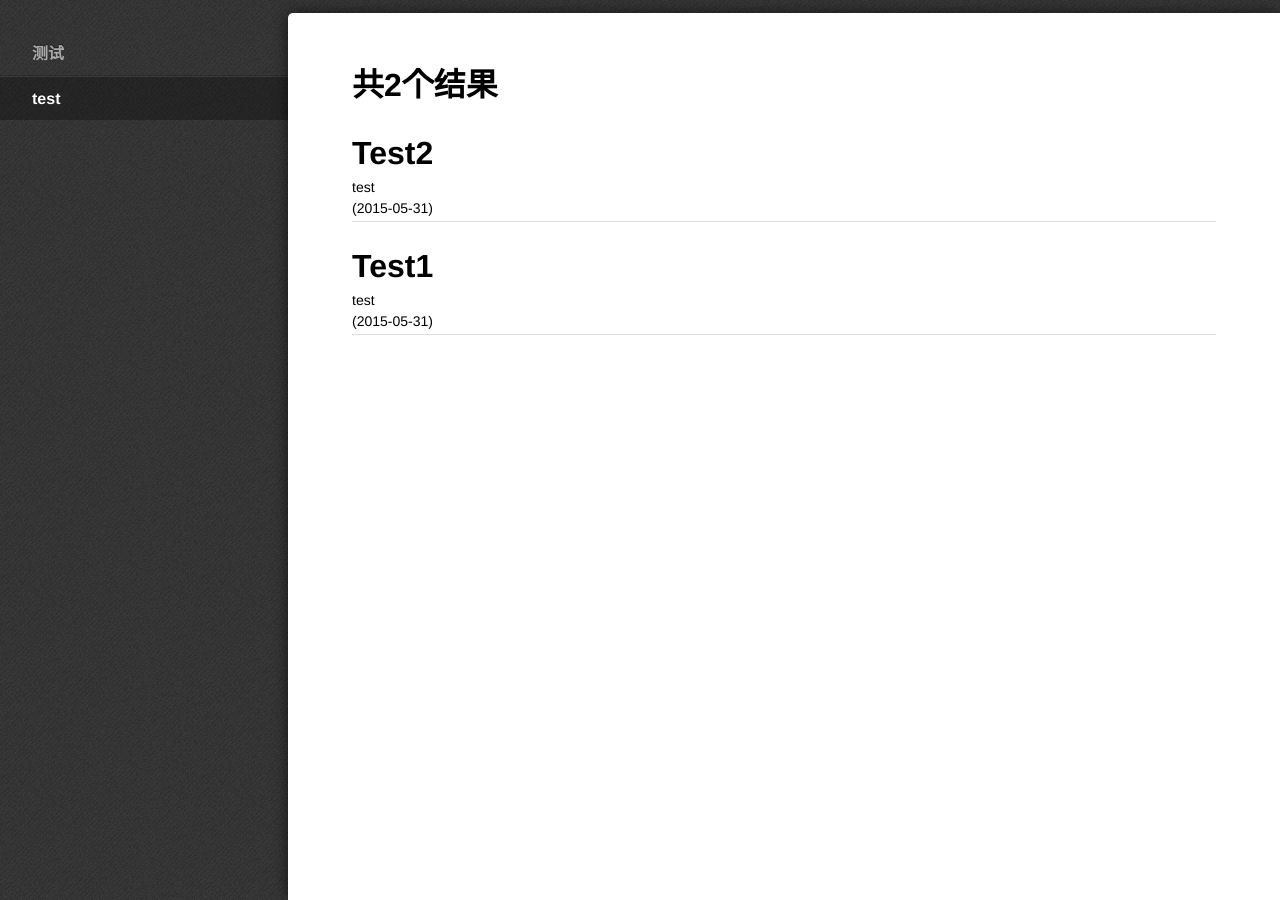
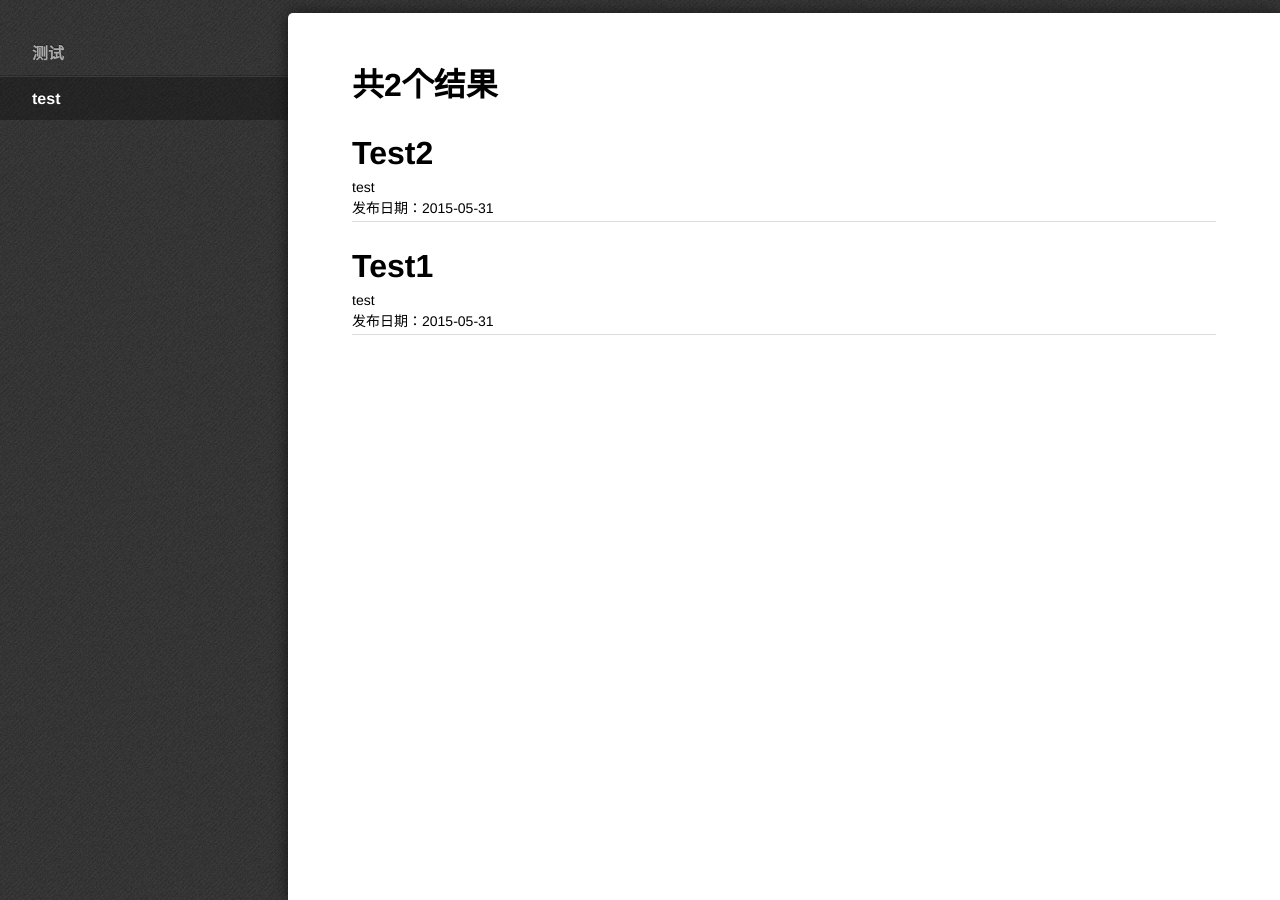
Before and after one commit to ZenoChiu/ZenoChiu.github.io, a Jekyll site: the page built from category/test.html, in a window 1280 px wide. Built offline with Jekyll 4.4.1, drawn with Linux system fonts in a browser that asks for light colours; some web fonts are replaced.

Commit message:
test
test

```diff
--- a/_layouts/category.html
+++ b/_layouts/category.html
@@ -21,7 +21,7 @@
                             <div class="card">
                                 <h1>{{post.title}}</h1>
                                 <p>{{post.category}}</p>
-                                <p>{{post.date||date:"(%Y-%m-%d)"}}</p>
+                                <p>{{post.date||date:"发布日期：%Y-%m-%d"}}</p>
                             </div>
                         </a>
                         {% endif %}
```
